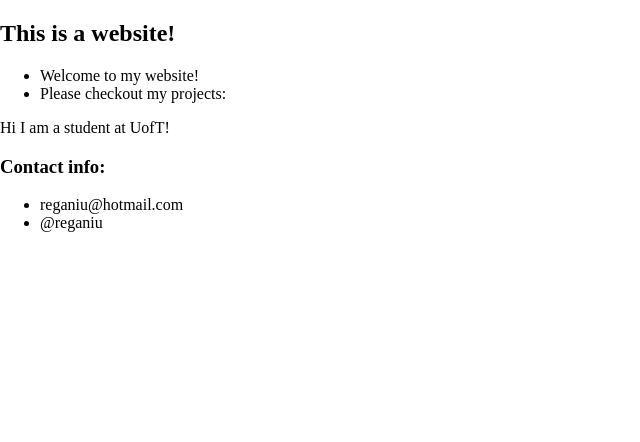
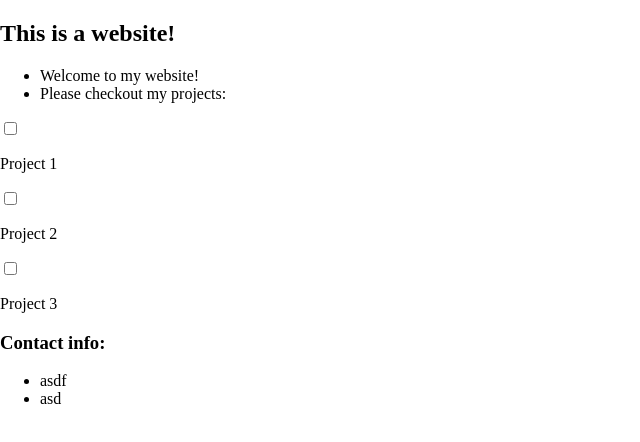
Before and after one commit to ReganIu/React-Testing, a React (Create React App) app: page / in a window 1280 px wide. Shown: the top 442 px of the page, without its empty margins (0-640 px from the left). Built offline with nearby package versions, Linux system fonts and the light colour scheme.

Commit message:
added checkboxes

```diff
--- a/src/components/Footer.js
+++ b/src/components/Footer.js
@@ -5,8 +5,8 @@ function Footer() {
         <footer>
             <h3>Contact info:</h3>
                 <ul>
-                    <li> reganiu@hotmail.com</li>
-                    <li> @reganiu</li>
+                    <li> asdf</li>
+                    <li> asd</li>
                 </ul>
         </footer>
     )
--- a/src/components/MainContent.js
+++ b/src/components/MainContent.js
@@ -3,7 +3,16 @@ import React from 'react'
 function MainContent () {
     return (
         <main>
-            <p> Hi I am a student at UofT!</p>
+
+        <input type="checkbox" />
+        <p>Project 1</p>
+
+        <input type="checkbox" />
+        <p>Project 2</p>
+
+        <input type="checkbox" />
+        <p>Project 3</p>
+
         </main>
     )
 }
```
